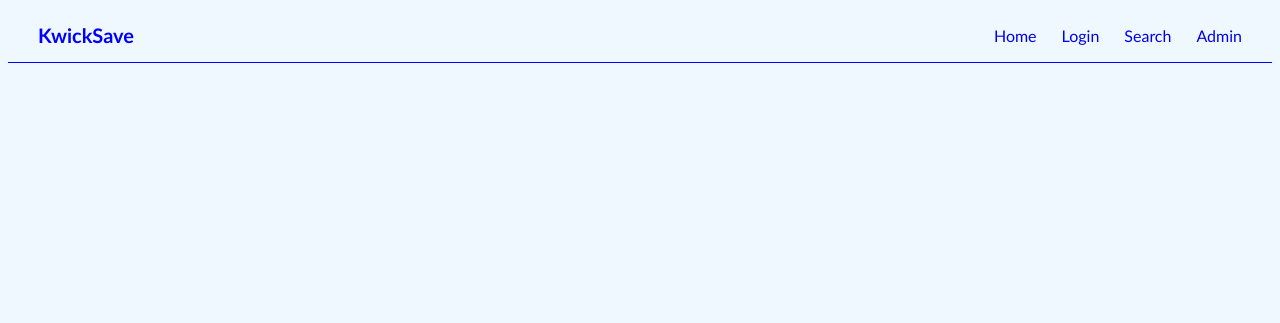
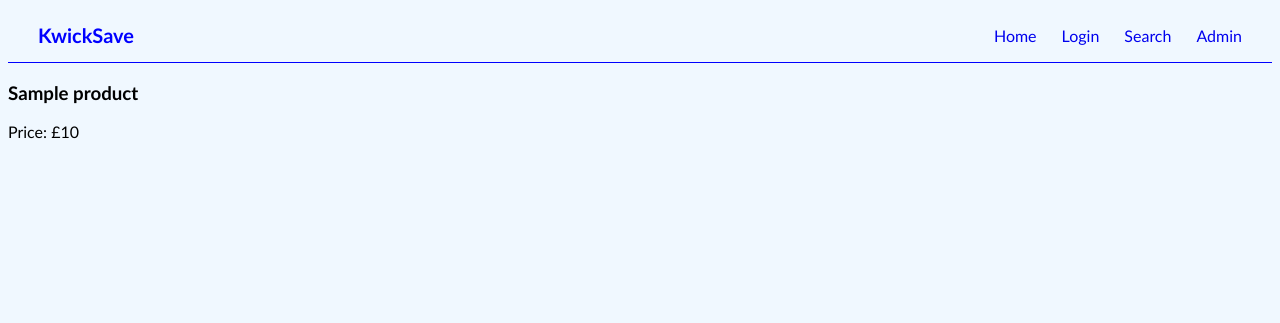
Before and after one commit to idanleroux/exe-kwicksave-task2, a Flask app: template templates/index.html in a window 1280 px wide. Shown: the top 323 px of the page. Run offline with Flask 3, Linux system fonts and the light colour scheme; the template is opened without the code that fills it: most values are stand-ins (such as "Sample title", 1, 10 or a date in 2020).

Commit message:
began work on products maion page

```diff
--- a/main.py
+++ b/main.py
@@ -5,13 +5,18 @@ import sqlite3
 app = flask.Flask(__name__)
 app.secret_key = "dev-secret-key" # Change when added to production
 
-def get_db():
+def get_user_db():
     conn = sqlite3.connect("users.db")
     conn.row_factory = sqlite3.Row
     return conn
 
+def get_product_db():
+    conn = sqlite3.connect("product.db")
+    conn.row_factory = sqlite3.Row
+    return conn
+
 # Create users table
-with get_db() as db:
+with get_user_db() as db:
     db.execute("""
         CREATE TABLE IF NOT EXISTS users (
             id INTEGER PRIMARY KEY AUTOINCREMENT,
@@ -20,9 +25,29 @@ with get_db() as db:
         )
     """)
 
+# Create product table
+with get_product_db() as db:
+    db.execute("""
+        CREATE TABLE IF NOT EXISTS product (
+            product_id INTEGER PRIMARY KEY AUTOINCREMENT,
+            product_name TEXT UNIQUE NOT NULL,
+            price INT NOT NULL
+        )
+    """)
+
+def get_product():
+    prod_lst = sqlite3.connect("product.db")
+    db.execute("""
+        SELECT * FROM product
+        """)
+    return prod_lst
+
+
 @app.route("/")
 def index():
-    return flask.render_template("index.html")
+    products = get_product()
+    return flask.render_template("index.html", products=products)
+    print(products)
 
 @app.route("/login", methods=["GET", "POST"])
 def login():
@@ -32,7 +57,7 @@ def login():
         email = flask.request.form["email"]
         password = flask.request.form["password"]
 
-        with get_db() as db:
+        with get_user_db() as db:
             user = db.execute(
                 "SELECT * FROM users WHERE email = ?",
                 (email,)
@@ -59,7 +84,7 @@ def signup():
         hashed_password = generate_password_hash(password)
 
         try:
-            with get_db() as db:
+            with get_user_db() as db:
                 db.execute(
                     "INSERT INTO users (email, password) VALUES (?, ?)",
                     (email, hashed_password)
--- a/templates/index.html
+++ b/templates/index.html
@@ -21,5 +21,16 @@
 
     </nav>
 
+<div class="product-container">
+  {% for product in products %}
+    <div class="item">
+      <h3>{{ product.product_name }}</h3>
+      <p>Price: £{{ product.price }}</p>
+    </div>
+  {% else %}
+    <p>No items found.</p>
+  {% endfor %}
+</div>
+
 </body>
 </html>
```
Also changed, not shown: product_db_setup.py (added, +34 -0 lines).
